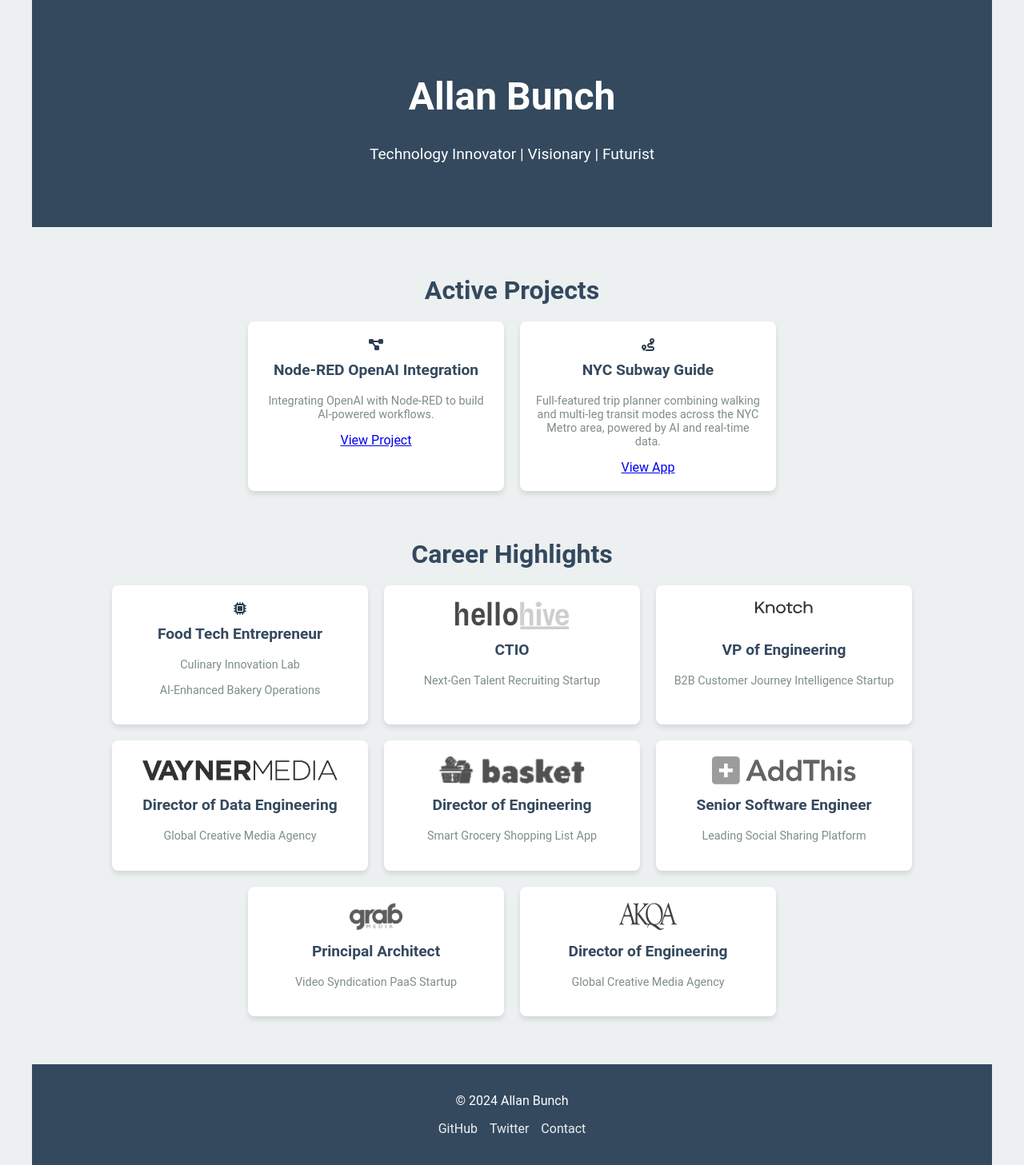
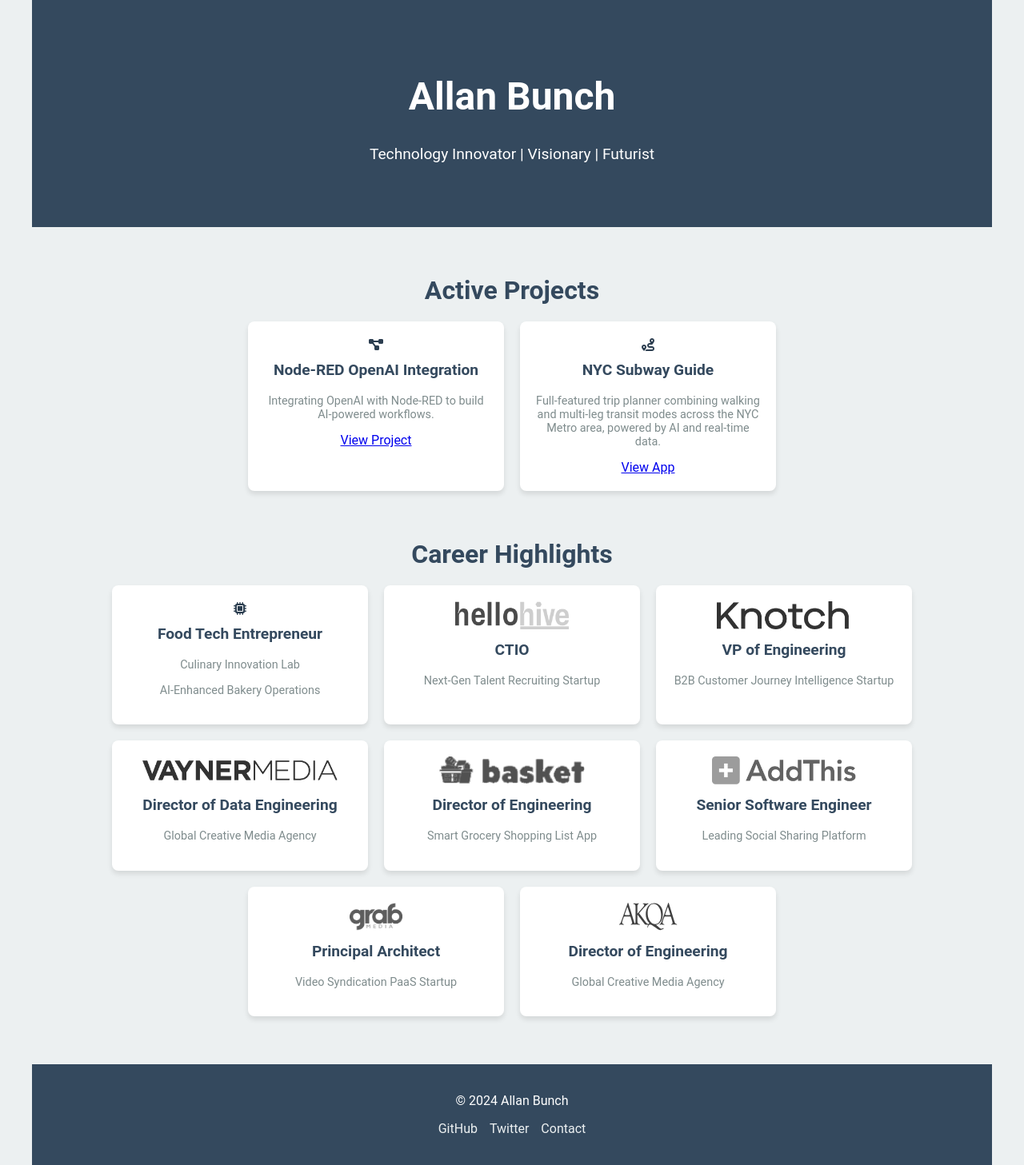
Before and after one commit to allanbunch/allanbunch.github.io, a Jekyll site: the page built from index.html, in a window 1280 px wide. Shown: the whole page at 80% size. Built offline with Jekyll 4.4.1, drawn with Linux system fonts in a browser that asks for light colours.

Commit message:
Updated Knotch logo

```diff
--- a/index.html
+++ b/index.html
@@ -44,7 +44,7 @@
 
     <!-- VP of Engineering -->
     <div class="card">
-      <img src="/assets/images/knotch-logo.svg" alt="Knotch Logo" class="company-logo">
+      <img src="/assets/images/knotch-logo.png" alt="Knotch Logo" class="company-logo">
       <h3>VP of Engineering</h3>
       <p>B2B Customer Journey Intelligence Startup</p>
     </div>
```
Also changed, not shown: assets/images/knotch-logo.png (added), assets/images/knotch-logo.svg (deleted).
